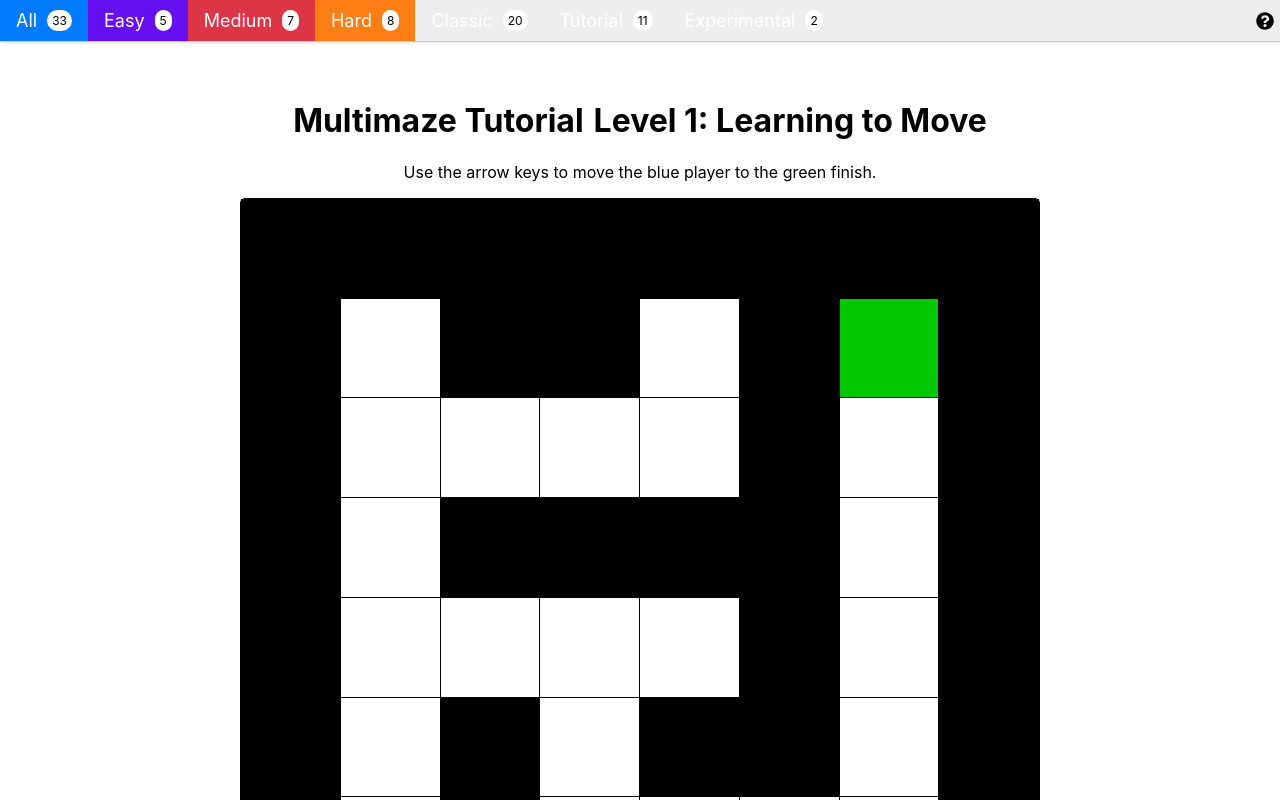
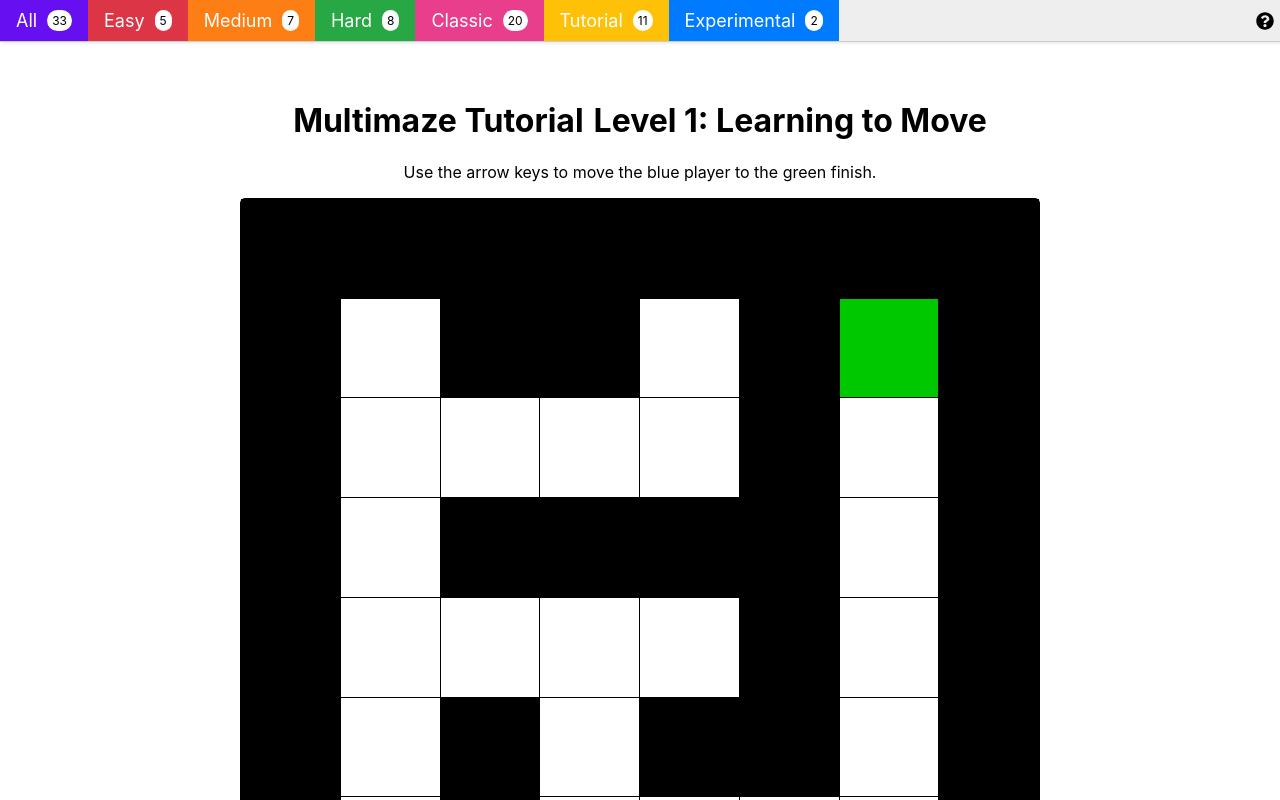
Before and after one commit to polkerty/multimaze, a Next.js app: page / in a window 1280 px wide. Shown: the top 800 px of the page. Built offline with nearby package versions, Linux system fonts and the light colour scheme.

Commit message:
Fix bug with tutorial level counting and add more colors for level tabs

```diff
--- a/pages/controller.js
+++ b/pages/controller.js
@@ -146,15 +146,17 @@ export default class Controller extends Component {
 
         this.inputHandler = new InputHandler();
 
+        const initialGroup = 5;
+
         this.state = {
-            levels: defaultLevels.filter(x => x.groups.includes(0)),
+            levels: defaultLevels.filter(x => x.groups.includes(initialGroup)),
             groups: groups.map((g, index) => ({
                 name: g,
                 id: index,
                 count: defaultLevels.filter((l) => l.groups.includes(index)).length
             })),
             currentLevel: 0,
-            currentGroup: 5,
+            currentGroup: initialGroup,
             gameCount: 0,
             showHelp: false
         }
--- a/styles/globals.css
+++ b/styles/globals.css
@@ -175,20 +175,32 @@ a {
     color: black;
 }
 
-.maze-controls__group:nth-child(1) {
+.maze-controls__group:nth-child(7n) {
     background: #007bff;
 }
 
-.maze-controls__group:nth-child(2) {
+.maze-controls__group:nth-child(7n + 1) {
     background: #6610f2;
 }
 
-.maze-controls__group:nth-child(3) {
+.maze-controls__group:nth-child(7n + 2) {
     background: #dc3545;
 }
 
-.maze-controls__group:nth-child(4) {
+.maze-controls__group:nth-child(7n + 3) {
     background: #fd7e14;
+}
+
+.maze-controls__group:nth-child(7n + 4) {
+    background: #28a745;
+}
+
+.maze-controls__group:nth-child(7n + 5) {
+    background: #e83e8c;
+}
+
+.maze-controls__group:nth-child(7n + 6) {
+    background: #ffc107;
 }
 
 .number-bubble {
```
